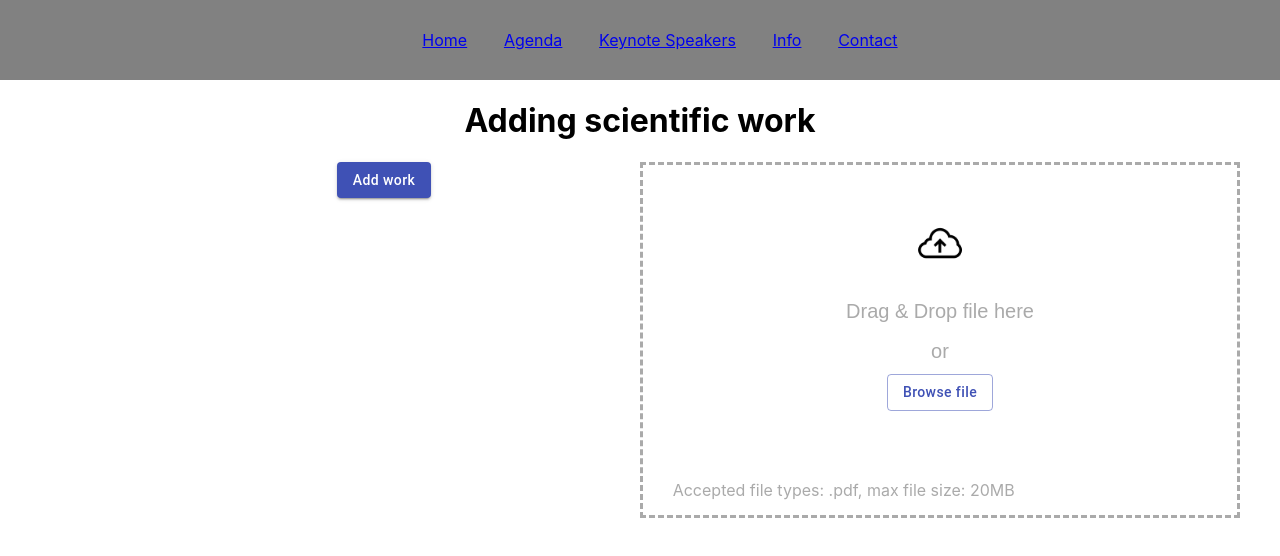
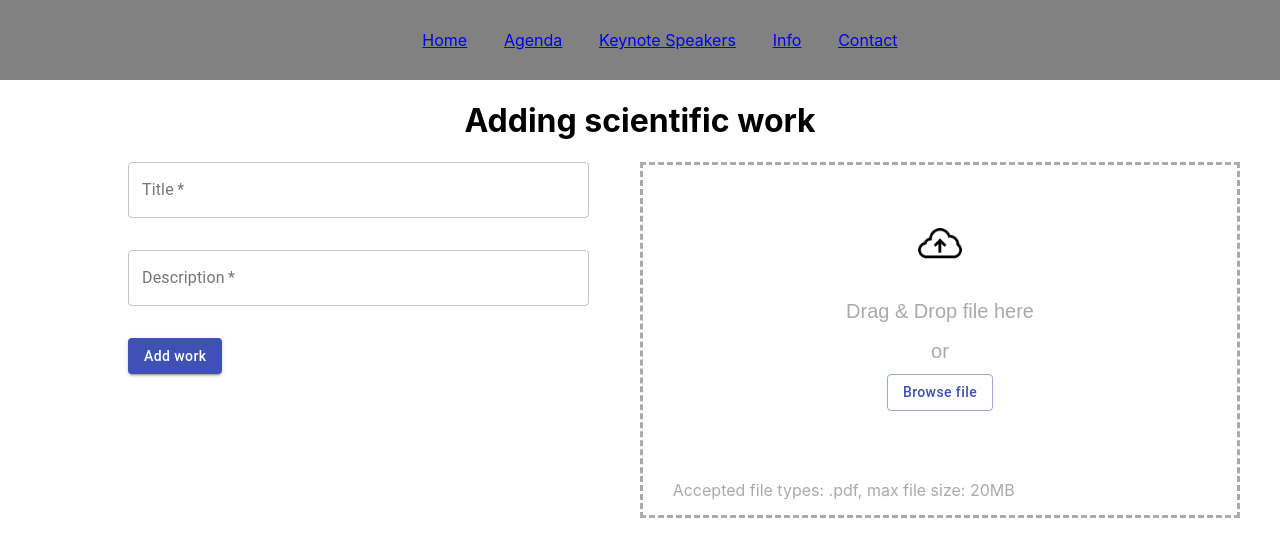
Before and after one commit to WyimaginowaneKoniki/Kongres, a React (Create React App) app in the folder web-client/: page /adding-work in a window 1280 px wide. Shown: the top 556 px of the page. Built offline with nearby package versions, Linux system fonts and the light colour scheme.

Commit message:
Add title and description

```diff
--- a/web-client/src/pages/adding-work.js
+++ b/web-client/src/pages/adding-work.js
@@ -3,6 +3,7 @@ import '../App.css';
 import DropZone from '../components/DropZone'
 import Button from '@material-ui/core/Button';
 import { makeStyles } from '@material-ui/core/styles';
+import TextField from "@material-ui/core/TextField";
 const { useState } = React;
 
 function AddingWork(props) {
@@ -16,6 +17,7 @@ function AddingWork(props) {
             width: '50%',
             height: '50vh',
             float: 'left',
+            textAlign: 'left',
         },
         right: {
             // backgroundColor: 'green',
@@ -23,6 +25,10 @@ function AddingWork(props) {
             height: '50vh',
             float: 'left',
         },
+        textField: {
+            marginBottom: "32px",
+            width: "90%",
+          },
         addButton:
         {
             // float: 'left',
@@ -46,6 +52,27 @@ function AddingWork(props) {
         <div className={style.main}>
             <h1>Adding scientific work</h1>
             <div className={style.left}>
+
+                <TextField
+                    className={style.textField}
+                    required
+                    id="title"
+                    name="title"
+                    label="Title"
+                    variant="outlined"
+                    inputProps={{ maxLength: 128 }}
+                />
+
+                <TextField
+                    className={style.textField}
+                    required
+                    id="description"
+                    name="description"
+                    label="Description"
+                    variant="outlined"
+                    inputProps={{ maxLength: 255 }}
+                />
+
                 <Button variant='contained' color="primary"
                 className={style.addButton} onClick={buttonClick}>Add work</Button>
             </div>
```
